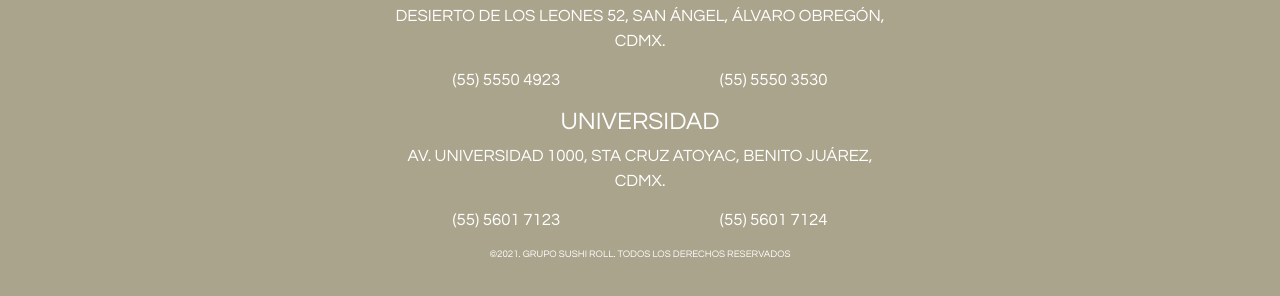
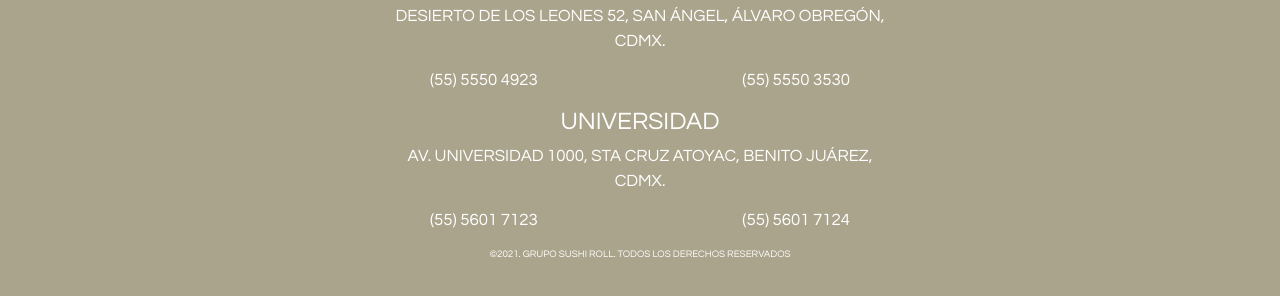
Before and after one commit to gaboshushi/asian, a plain HTML site: page index.html in a window 1280 px wide. Shown: the part 1441-1737 px from the top of the page. Drawn offline with Linux system fonts and the light colour scheme.

Commit message:
cambio de index

```diff
--- a/index.html
+++ b/index.html
@@ -159,14 +159,14 @@
                 <h3>ALTAVISTA</h3>
 				<p><a href="https://goo.gl/maps/TEMNJy5wP2qpTuXb6" title="Búscanos en Google Maps">Desierto de los Leones 52, San Ángel, Álvaro Obregón, CDMX.</a></p>
 				<div class="row d-flex justify-content-center">
-                        <div class="col-9">
+                        <div class="col-10">
 				<p class="float-left">(55) 5550 4923</p><p class="float-right">(55) 5550 3530</p>
                         </div>
                         </div>
                 <h3>UNIVERSIDAD</h3>
                 <p><a href="https://goo.gl/maps/TEMNJy5wP2qpTuXb6" title="Búscanos en Google Maps">Av. Universidad 1000, Sta Cruz Atoyac, Benito Juárez, CDMX.</a></p>
                     <div class="row d-flex justify-content-center">
-                        <div class="col-9">
+                        <div class="col-10">
 				<p class="float-left">(55) 5601 7123</p><p class="float-right">(55) 5601 7124</p>
                         </div>
                         </div>
```
